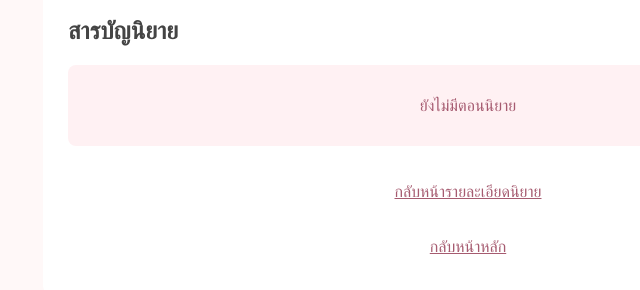
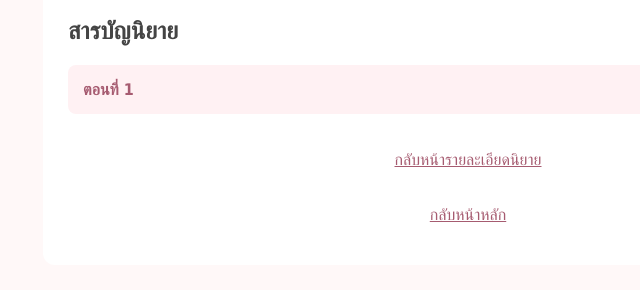
Before and after one commit to Noramon42/Noramon-novel, a plain HTML site: page khong-tai-thi-thoe-mai-rak-chapters.html in a window 1280 px wide. Shown: the part 178-468 px from the top of the page, without its empty margins (172-812 px from the left). Drawn offline with Linux system fonts and the light colour scheme.

Commit message:
เพิ่มตอนที่ 1 ในสารบัญของตายที่เธอไม่รัก

```diff
--- a/khong-tai-thi-thoe-mai-rak-chapters.html
+++ b/khong-tai-thi-thoe-mai-rak-chapters.html
@@ -67,7 +67,9 @@
         <h2>สารบัญนิยาย</h2>
 
         <div class="chapter">
-            <p>ยังไม่มีตอนนิยาย</p>
+            <a href="khong-tai-thi-thoe-mai-rak-ep1.html">
+                ตอนที่ 1
+            </a>
         </div>
 
         <p>
```
